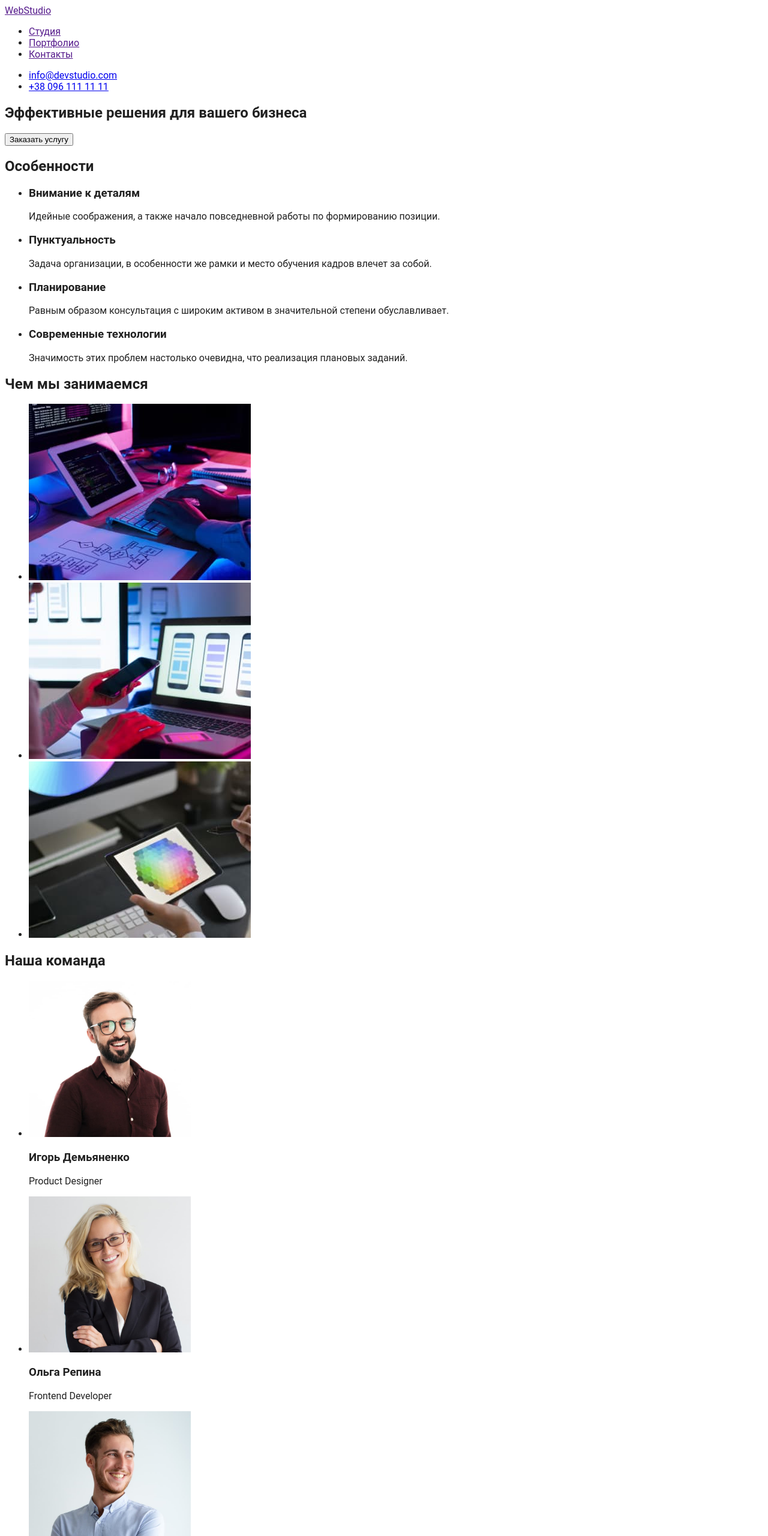
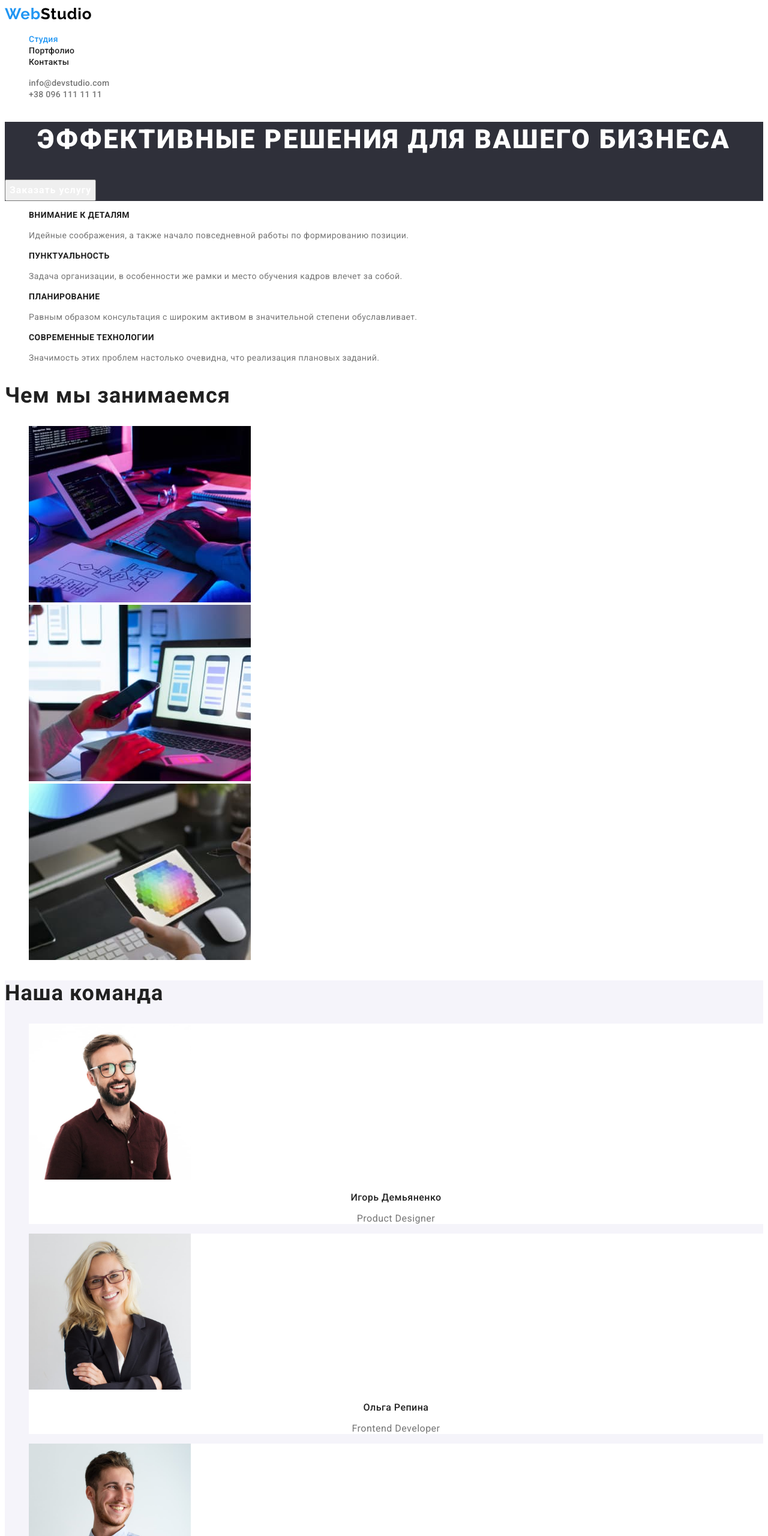
Before and after one commit to svetlana-padalka/goit-markup-hw-02, a plain HTML site: page index.html in a window 1280 px wide. Shown: the top 2560 px of the page at 60% size. Drawn offline with Linux system fonts and the light colour scheme.

Commit message:
Добавляет комментарии и классы странице Студия

```diff
--- a/index.html
+++ b/index.html
@@ -4,65 +4,91 @@
     <meta charset="UTF-8" />
     <meta http-equiv="X-UA-Compatible" content="IE=edge" />
     <meta name="viewport" content="width=device-width, initial-scale=1.0" />
-    <title>Document</title>
+    <title>Студия</title>
+    <link rel="preconnect" href="https://fonts.googleapis.com" />
+    <link rel="preconnect" href="https://fonts.gstatic.com" crossorigin />
+    <link
+      href="https://fonts.googleapis.com/css2?family=Raleway:wght@700&family=Roboto:wght@400;500;700;900&display=swap"
+      rel="stylesheet"
+    />
     <link rel="stylesheet" href="./css/styles.css" />
   </head>
   <body>
-    <header>
-      <nav>
-        <a href="" lang="en">WebStudio</a>
+    <!-- Шапка сайта -->
+    <header class="header">
+      <nav class="nav">
+        <a class="logo link" href="" lang="en"
+          ><span class="accent-logo">Web</span><span class="header-logo">Studio</span></a
+        >
 
-        <ul>
-          <li><a href="">Студия</a></li>
-          <li><a href="">Портфолио</a></li>
-          <li><a href="">Контакты</a></li>
+        <ul class="nav-list list">
+          <li class="nav-list-item">
+            <a class="nav-list-link link current" href="">Студия</a>
+          </li>
+          <li class="nav-list-item">
+            <a class="nav-list-link link" href="./portfolio.html">Портфолио</a>
+          </li>
+          <li class="nav-list-item">
+            <a class="nav-list-link link" href="">Контакты</a>
+          </li>
         </ul>
       </nav>
 
-      <ul>
-        <li><a href="mailto:info@devstudio.com">info@devstudio.com</a></li>
-        <li><a href="tel:+380961111111">+38 096 111 11 11</a></li>
+      <ul class="contacts list">
+        <li class="contacts-list">
+          <a class="contacts-mail link" href="mailto:info@devstudio.com">info@devstudio.com</a>
+        </li>
+        <li class="contacts-list">
+          <a class="contacts-phone link" href="tel:+380961111111">+38 096 111 11 11</a>
+        </li>
       </ul>
     </header>
 
     <main>
-      <section>
-        <h1>Эффективные решения для вашего бизнеса</h1>
-        <button type="button">Заказать услугу</button>
+      <!-- Герой -->
+      <section class="hero">
+        <h1 class="hero-title">Эффективные решения для вашего бизнеса</h1>
+        <button class="hero-btn" type="button">Заказать услугу</button>
       </section>
 
-      <section>
-        <h2>Особенности</h2>
-        <ul>
+      <!-- Особенности -->
+      <section class="description">
+        <h2 hidden class="description-title">Особенности</h2>
+        <ul class="description-list list">
           <li>
-            <h3>Внимание к деталям</h3>
-            <p>Идейные соображения, а также начало повседневной работы по формированию позиции.</p>
+            <h3 class="description-list-title">Внимание к деталям</h3>
+            <p class="description-list-text">
+              Идейные соображения, а также начало повседневной работы по формированию позиции.
+            </p>
           </li>
 
           <li>
-            <h3>Пунктуальность</h3>
-            <p>
+            <h3 class="description-list-title">Пунктуальность</h3>
+            <p class="description-list-text">
               Задача организации, в особенности же рамки и место обучения кадров влечет за собой.
             </p>
           </li>
 
           <li>
-            <h3>Планирование</h3>
-            <p>
+            <h3 class="description-list-title">Планирование</h3>
+            <p class="description-list-text">
               Равным образом консультация с широким активом в значительной степени обуславливает.
             </p>
           </li>
 
           <li>
-            <h3>Современные технологии</h3>
-            <p>Значимость этих проблем настолько очевидна, что реализация плановых заданий.</p>
+            <h3 class="description-list-title">Современные технологии</h3>
+            <p class="description-list-text">
+              Значимость этих проблем настолько очевидна, что реализация плановых заданий.
+            </p>
           </li>
         </ul>
       </section>
 
-      <section>
-        <h2>Чем мы занимаемся</h2>
-        <ul>
+      <!-- Чем занимаемся -->
+      <section class="about">
+        <h2 class="section-title">Чем мы занимаемся</h2>
+        <ul class="list">
           <li>
             <img src="./images/about-img-1.jpg" alt="Работа на планшете" width="370" />
           </li>
@@ -75,57 +101,63 @@
         </ul>
       </section>
 
-      <section>
-        <h2>Наша команда</h2>
-        <ul>
-          <li>
+      <!-- Команда -->
+      <section class="team">
+        <h2 class="section-title">Наша команда</h2>
+        <ul class="team-list list">
+          <li class="team-card">
             <img
               src="./images/photo-1.jpg"
               alt="Бородатый парень в очках в бордовой рубашке"
               width="270"
             />
-            <h3>Игорь Демьяненко</h3>
-            <p lang="en">Product Designer</p>
+            <h3 class="team-member">Игорь Демьяненко</h3>
+            <p class="team-member-profession" lang="en">Product Designer</p>
           </li>
-          <li>
+          <li class="team-card">
             <img
               src="./images/photo-2.jpg"
               alt="Девушка-блондинка в очках в черном пиджаке"
               width="270"
             />
-            <h3>Ольга Репина</h3>
-            <p lang="en">Frontend Developer</p>
+            <h3 class="team-member">Ольга Репина</h3>
+            <p class="team-member-profession" lang="en">Frontend Developer</p>
           </li>
-          <li>
+          <li class="team-card">
             <img src="./images/photo-3.jpg" alt="Бородатый парень в белой рубашке" width="270" />
-            <h3>Николай Тарасов</h3>
-            <p lang="en">Marketing</p>
+            <h3 class="team-member">Николай Тарасов</h3>
+            <p class="team-member-profession" lang="en">Marketing</p>
           </li>
-          <li>
+          <li class="team-card">
             <img
               src="./images/photo-4.jpg"
               alt="Бородатый парень в очках в черной футболке"
               width="270"
             />
-            <h3>Михаил Ермаков</h3>
-            <p lang="en">UI Designer</p>
+            <h3 class="team-member">Михаил Ермаков</h3>
+            <p class="team-member-profession" lang="en">UI Designer</p>
           </li>
         </ul>
       </section>
     </main>
 
-    <footer>
-      <a href="" lang="en">WebStudio</a>
+    <!-- Подвал сайта -->
+    <footer class="footer">
+      <a class="logo link" href="" lang="en"
+        ><span class="accent-logo">Web</span><span class="footer-logo">Studio</span></a
+      >
       <address>
-        <ul>
-          <li>
-            <a href="">г. Киев, пр-т Леси Украинки, 26</a>
+        <ul class="contact-list list">
+          <li class="contact-list-item">
+            <a class="contact-list-link address link" href="">г. Киев, пр-т Леси Украинки, 26</a>
           </li>
-          <li>
-            <a href="mailto:info@devstudio.com">info@devstudio.com</a>
+          <li class="contact-list-item">
+            <a class="contact-list-link mail link" href="mailto:info@devstudio.com"
+              >info@devstudio.com</a
+            >
           </li>
-          <li>
-            <a href="tel:+380961111111">+38 096 111 11 11</a>
+          <li class="contact-list-item">
+            <a class="contact-list-link phone link" href="tel:+380961111111">+38 096 111 11 11</a>
           </li>
         </ul>
       </address>
```
